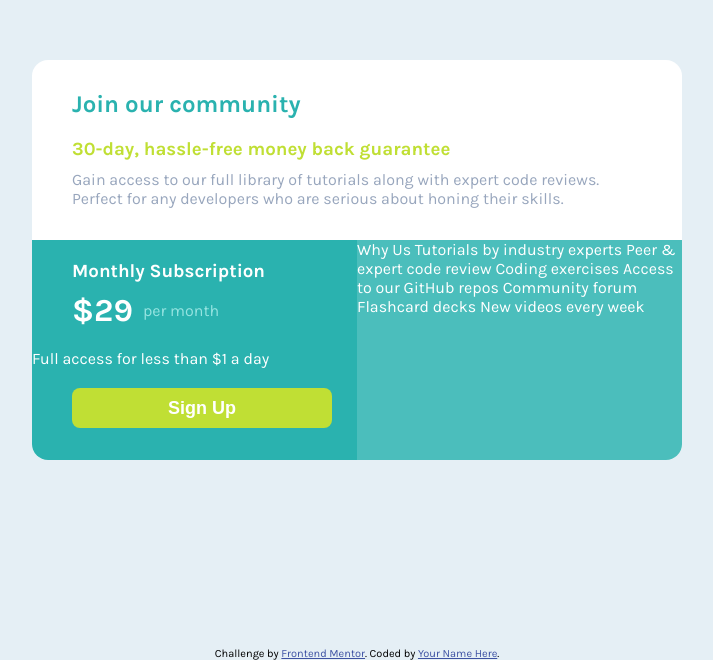
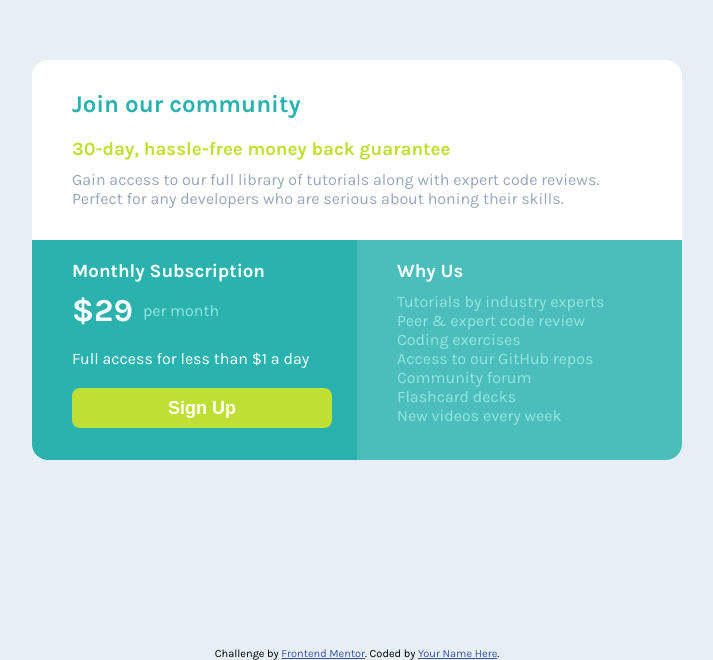
Before and after one commit to MICHELLENGEI/single-price-grid-component-master, a plain HTML site: page index.html in a window 1280 px wide. Shown: the part 140-800 px from the top of the page, without its empty margins (283-996 px from the left). Drawn offline with Linux system fonts and the light colour scheme.

Commit message:
added why us div

```diff
--- a/index.html
+++ b/index.html
@@ -46,21 +46,34 @@
         </div>
 
 
-        <p>Full access for less than &dollar;1 a day</p>
+        <p class="access">Full access for less than &dollar;1 a day</p>
 
-        <button type="button">Sign Up</button>
+        <button type="button">
+          Sign Up
+        </button>
 
 
       </div>
       <div class="whyus">
+        <h3>
           Why Us
+        </h3>
+        <p>
           Tutorials by industry experts
+          <br>
           Peer &amp; expert code review
+          <br>
           Coding exercises
+          <br>
           Access to our GitHub repos
+          <br>
           Community forum
+          <br>
           Flashcard decks
+          <br>
           New videos every week
+        </p>
+
       </div>
     </div>
   </div>
```
Lines whose indentation alone changed are shown as unchanged.
